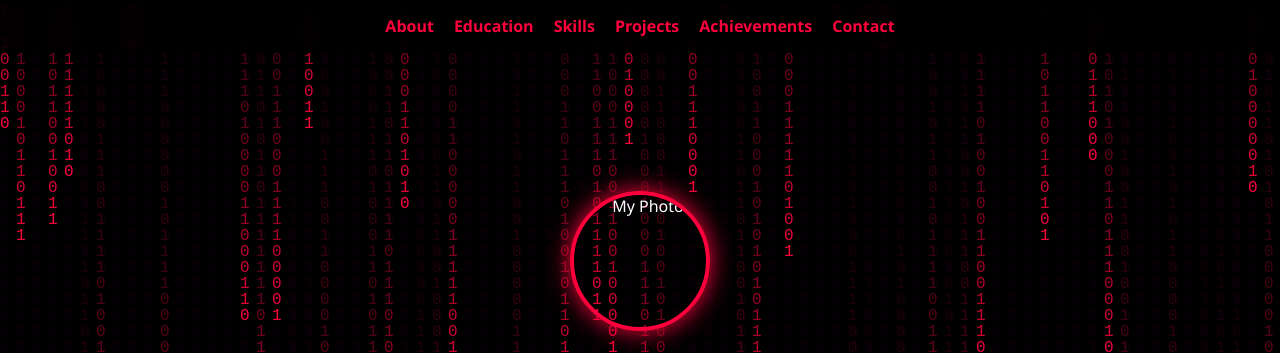
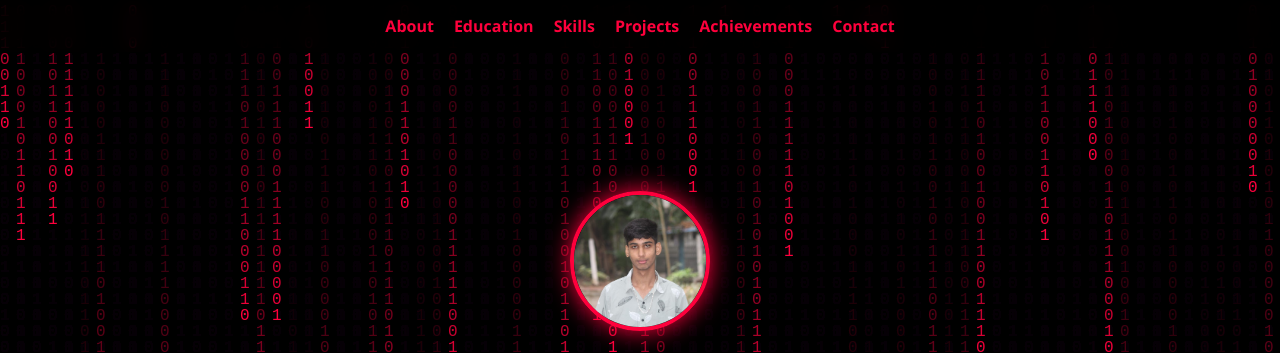
Before and after one commit to Ginna-mac/PORTFOLIO, a plain HTML site: page index.html in a window 1280 px wide. Shown: the top 353 px of the page. Drawn offline with Linux system fonts and the light colour scheme.

Commit message:
Update index.html

```diff
--- a/index.html
+++ b/index.html
@@ -211,7 +211,7 @@ flex-wrap:wrap;
 
 <section class="hero">
 
-<img src="image/ginna.jpeg" alt="My Photo" class="profile-photo">
+<img src="ginna.jpeg" alt="My Photo" class="profile-photo">
 
 <h1>GINNA</h1>
 
```
